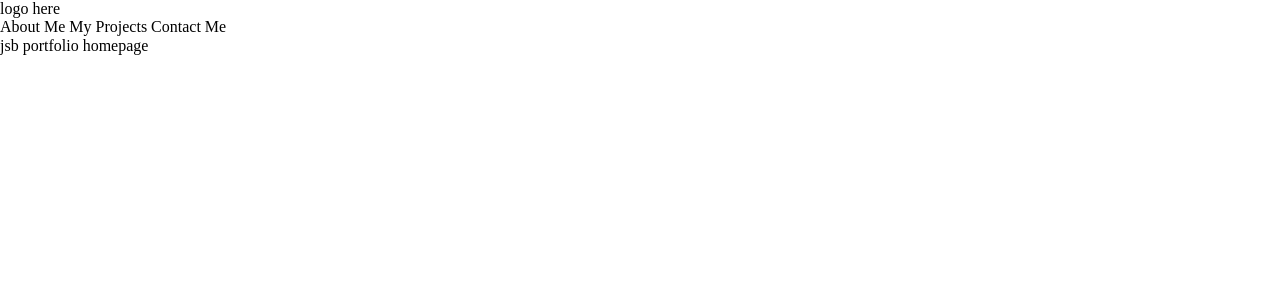
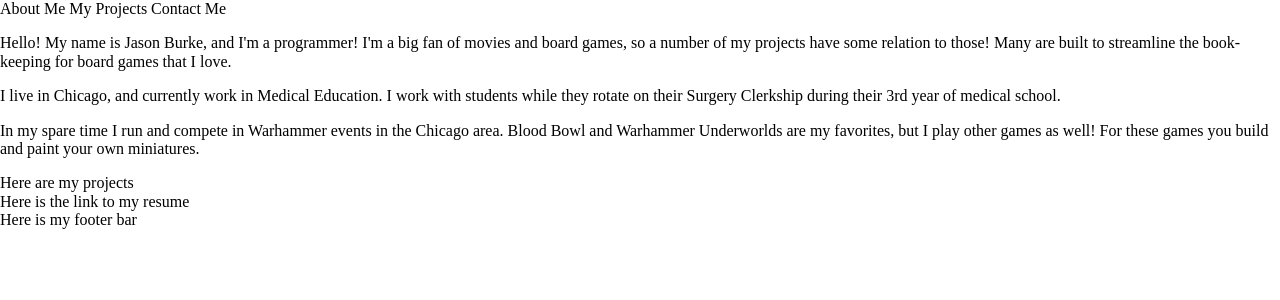
Before and after one commit to Jasonsburke90/react-portfolio, a React (Create React App) app: page / in a window 1280 px wide. Shown: the top 300 px of the page. Built offline with nearby package versions, Linux system fonts and the light colour scheme.

Commit message:
framework structure built

```diff
--- a/src/App.js
+++ b/src/App.js
@@ -1,14 +1,9 @@
 import Layout from "./components/Layout";
 import { BrowserRouter as Router, Routes, Route } from "react-router-dom";
-import Home from "./pages/Home";
 function App() {
   return (
     <Router>
-      <Layout>
-        <Routes>
-          <Route path="/" element={<Home></Home>} />
-        </Routes>
-      </Layout>
+      <Layout></Layout>
     </Router>
   );
 }
--- /dev/null
+++ b/src/components/AboutMe.js
@@ -0,0 +1,27 @@
+function AboutMe() {
+  return (
+    <>
+      <div id="about_me" class="fx-1@lrg fz-+@lrg">
+        <p class="p">
+          Hello! My name is Jason Burke, and I'm a programmer! I'm a big fan of
+          movies and board games, so a number of my projects have some relation
+          to those! Many are built to streamline the book-keeping for board
+          games that I love.
+        </p>
+        <p class="p">
+          I live in Chicago, and currently work in Medical Education. I work
+          with students while they rotate on their Surgery Clerkship during
+          their 3rd year of medical school.
+        </p>
+        <p class="p">
+          In my spare time I run and compete in Warhammer events in the Chicago
+          area. Blood Bowl and Warhammer Underworlds are my favorites, but I
+          play other games as well! For these games you build and paint your own
+          miniatures.
+        </p>
+      </div>
+    </>
+  );
+}
+
+export default AboutMe;
--- /dev/null
+++ b/src/components/Footer.js
@@ -0,0 +1,5 @@
+function Footer() {
+  return <footer> Here is my footer bar</footer>;
+}
+
+export default Footer;
--- a/src/components/Layout.js
+++ b/src/components/Layout.js
@@ -1,10 +1,17 @@
-import Header from "./Header";
+import NavigationBar from "./NavigationBar";
+import AboutMe from "./AboutMe";
+import Portfolio from "./Portfolio";
+import Resume from "./Resume";
+import Footer from "./Footer";
 
 function Layout(props) {
   return (
     <>
-      <Header></Header>
-      <main>{props.children}</main>
+      <NavigationBar></NavigationBar>
+      <AboutMe></AboutMe>
+      <Portfolio></Portfolio>
+      <Resume></Resume>
+      <Footer></Footer>
     </>
   );
 }
--- a/src/components/Header.js
+++ b/src/components/NavigationBar.js
@@ -3,7 +3,6 @@ function Header() {
     <>
       {/* add flexbox */}
       <header>
-        logo here
         <nav>About Me My Projects Contact Me</nav>
       </header>
     </>
--- /dev/null
+++ b/src/components/Portfolio.js
@@ -0,0 +1,5 @@
+function Portfolio() {
+  return <div> Here are my projects</div>;
+}
+
+export default Portfolio;
--- /dev/null
+++ b/src/components/Resume.js
@@ -0,0 +1,5 @@
+function Resume() {
+  return <div> Here is the link to my resume</div>;
+}
+
+export default Resume;
--- a/src/index.js
+++ b/src/index.js
@@ -2,7 +2,6 @@ import React from "react";
 import ReactDOM from "react-dom/client";
 import "./assets/main.css";
 import App from "./App";
-import reportWebVitals from "./reportWebVitals";
 
 const root = ReactDOM.createRoot(document.getElementById("root"));
 root.render(
@@ -10,8 +9,3 @@ root.render(
     <App />
   </React.StrictMode>
 );
-
-// If you want to start measuring performance in your app, pass a function
-// to log results (for example: reportWebVitals(console.log))
-// or send to an analytics endpoint. Learn more: https://bit.ly/CRA-vitals
-reportWebVitals();
--- a/src/pages/Home.js
+++ /dev/null
@@ -1,5 +0,0 @@
-function Home(props) {
-  return <>jsb portfolio homepage</>;
-}
-
-export default Home;
--- a/src/reportWebVitals.js
+++ /dev/null
@@ -1,13 +0,0 @@
-const reportWebVitals = onPerfEntry => {
-  if (onPerfEntry && onPerfEntry instanceof Function) {
-    import('web-vitals').then(({ getCLS, getFID, getFCP, getLCP, getTTFB }) => {
-      getCLS(onPerfEntry);
-      getFID(onPerfEntry);
-      getFCP(onPerfEntry);
-      getLCP(onPerfEntry);
-      getTTFB(onPerfEntry);
-    });
-  }
-};
-
-export default reportWebVitals;
```
Also changed, not shown: src/setupTests.js (deleted, +0 -5 lines), src/components/Contact.js (added), src/logo.svg (deleted), 1 other file (tests, documents, lock files or other folders).
